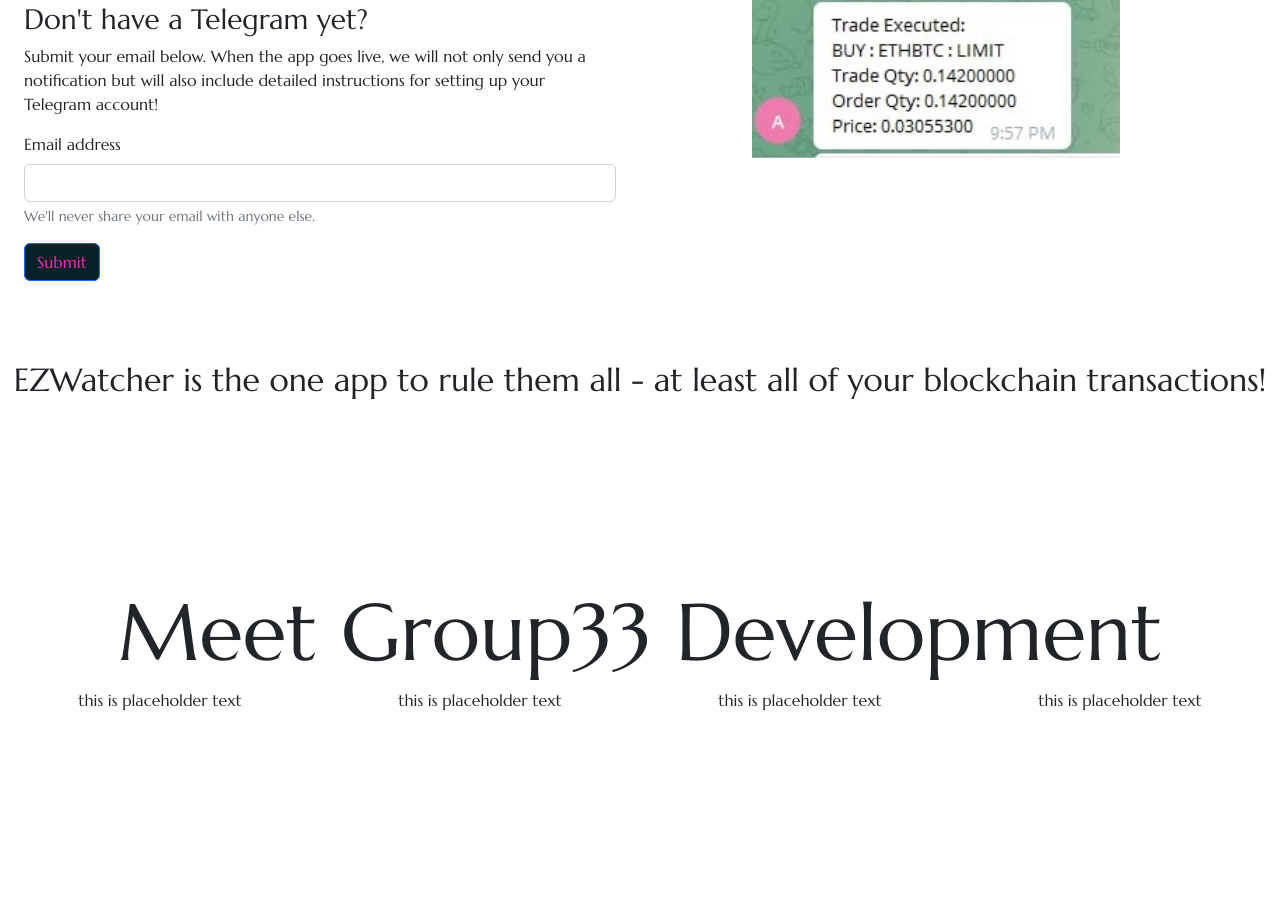
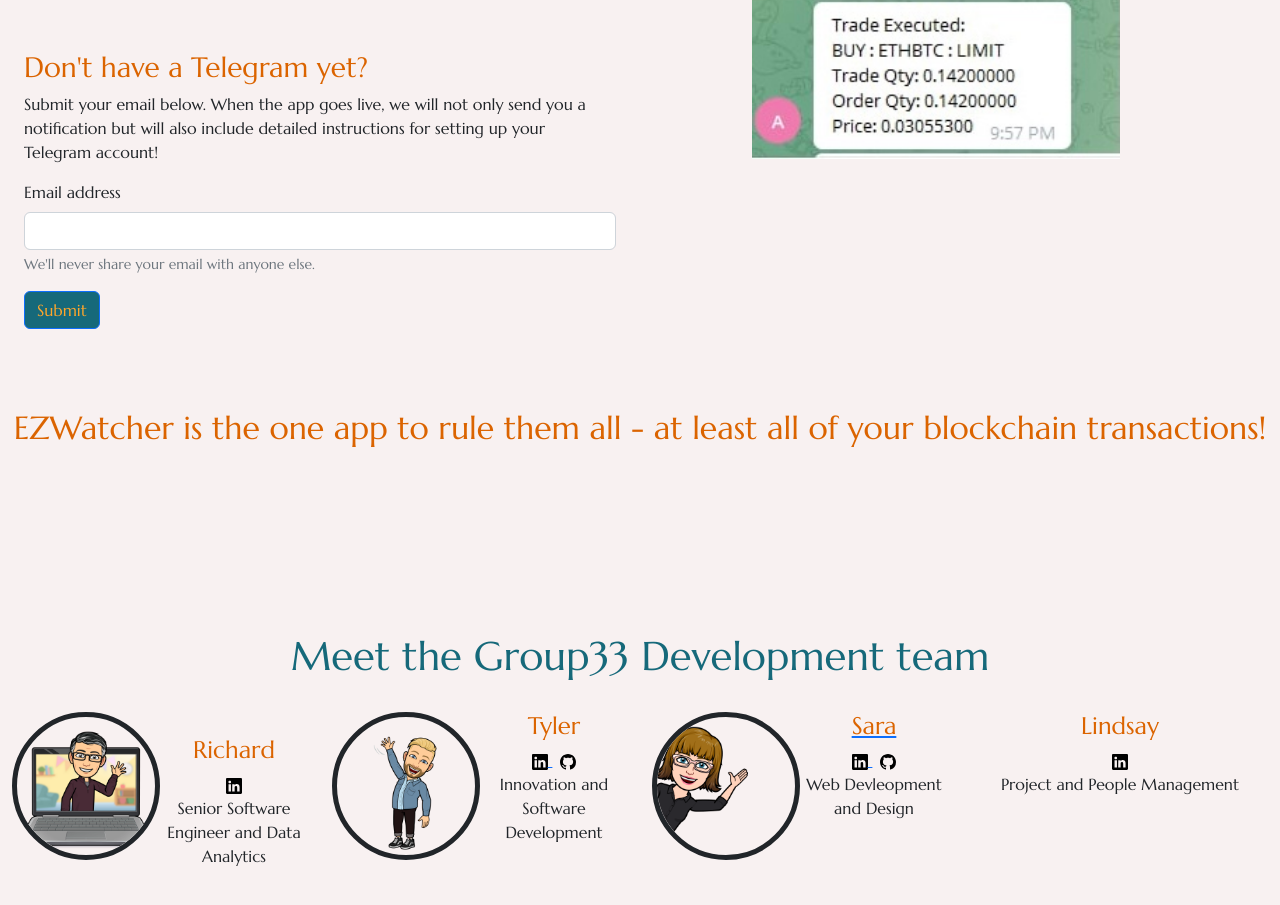
Before and after one commit to saralutes/G33Dev, a plain HTML site: page index.html in a window 1280 px wide. Shown: the part 963-1868 px from the top of the page. Before the commit the page ends 1811 px from the top, so only its background shows below. Drawn offline with nearby package versions, Linux system fonts and the light colour scheme.

Commit message:
update about and color palette

```diff
--- a/index.html
+++ b/index.html
@@ -45,9 +45,6 @@
                   <li><a class="dropdown-item" href="#">Something else here</a></li>
                 </ul>
               </li> -->
-              <li class="nav-item">
-                <a class="nav-link" href="#">Contact</a>
-              </li>
           </div>
         </div>
       </nav>
@@ -58,8 +55,10 @@
         <div class="container-fluid row">
           <div class="col-6 text-start ">
             <ul>
-              <li>Monitor your blockchain transactions across mulitple platforms via telegram - no more logging in to mulitple exchanges and wallets to know if your trade went through!</li>
+             <li>Monitor your blockchain transactions across mulitple platforms via telegram - no more logging in to mulitple exchanges and wallets to know if your trade went through!</li>
+             <br>
              <li>Safe and secure with read only access and notifications via telegram - no identifying information or email needed</li>
+             <br>
              <li>Subscribe during Consensus and be among the first to get access to the EZWatcher telegram app!</li>
             </ul>
             <form class="mid-container text-start" id="list">
@@ -105,23 +104,49 @@
     </div>
     <div id="contact" class="container-fluid btm-container">
       <div class="">
-        <h1 class="title">Meet Group33 Development</h1>
+        <h1 class="cntr">Meet the Group33 Development team</h1>
       </div>
+      <br>
       <div class="row">
         <div class="col-3">
-          <p>this is placeholder text</p>
-          <br>
-          <br>
-          <br>
+          <img src="" alt="">
+          <img class="hello-image" src="images/richard.png" alt="">
+          <h4>Richard</h4>
+          <a class="social-icon" href="https://www.linkedin.com/in/richardglenski/" target="_blank">
+            <img src="images/linkedin.svg" alt="">
+          </a>
+          <p>Senior Software Engineer and Data Analytics</p>
         </div>
         <div class="col-3">
-          <p>this is placeholder text</p>
+          <img class="hello-image" src="images/waving.png" alt="">
+          <h4>Tyler</h4>
+          <a class="social-icon" href="https://www.linkedin.com/in/tyler-glenski/" target="_blank">
+            <img src="images/linkedin.svg" alt="">
+          </a>
+          <a class="social-icon" href="https://github.com/TylerGlenski" target="_blank">
+            <img src="images/github.svg" alt="">
+          </a>
+          <p>Innovation and Software Development</p>
         </div>
         <div class="col-3">
-          <p>this is placeholder text</p>
+          <img class="hello-image" src="images/sara.png" alt="">
+          <a href="https://saralutes.github.io/Portfolio/" target="_blank">
+            <h4>Sara</h4>
+          </a>
+          <a class="social-icon" href="https://www.linkedin.com/in/sara-lutes/" target="_blank">
+            <img src="images/linkedin.svg" alt="">
+          </a>
+          <a class="social-icon" href="https://github.com/saralutes" target="_blank">
+            <img src="images/github.svg" alt="">
+          </a>
+          <p>Web Devleopment and Design</p>
         </div>
         <div class="col-3">
-          <p>this is placeholder text</p>
+          <h4>Lindsay</h4>
+          <a class="social-icon" href="https://www.linkedin.com/in/lindsay-glenski-946732232/" target="_blank">
+            <img src="images/linkedin.svg" alt="">
+          </a>
+          <p>Project and People Management</p>
         </div>
       </div>
 
--- a/styles.css
+++ b/styles.css
@@ -1,12 +1,22 @@
 /* change */
-body, html {
-    height: 100%;
+body {
+    background-color: #F8F1F1;
     font-family: 'marcellus', 'serif';
   }
 
 .title {
     font-size: 5rem;
+    color: #16697A;
 }
+
+h1 {
+    color:#16697A;
+}
+
+h3, h2, h4 {
+    color: #DB6400;
+}
+
 
 /* Images */
 
@@ -27,6 +37,27 @@ body, html {
     height: auto;
     padding: .5rem;
 }
+
+.hello-image {
+    width: 50%;
+    border: 5px solid;
+    border-radius: 100%;
+    /* background-color: #9764C7; */
+    float: left;
+    /* margin: 30px; */
+  }
+
+  .image-left {
+    float: left;
+  }
+
+  .image-right {
+    float: right;
+  }
+
+  .social-icon {
+      padding: .25rem;
+  }
 
 /* links, buttons, forms */
 
@@ -65,8 +96,8 @@ body, html {
 
 /* NavBar */
 .navbar, .nav-item, .nav-link, .navbar-brand, .btn {
-    color:  #ff26b9;
-    background-color: #072227 ;
+    color:  #FFA62B;
+    background-color: #16697A ;
 }
 
 .navbar-collapse {
@@ -75,14 +106,14 @@ body, html {
 }
 
 .nav-item:hover, .nav-link:hover, .navbar-brand:hover, .txt-link:hover, .btn:hover {
-    color: #ff26b9;
+    color: #FFA62B;
     text-shadow:
     0 0 7px #fff,
     0 0 10px #fff,
     0 0 21px #fff,
-    0 0 42px #ff26b9,
-    0 0 82px #ff26b9,
-    0 0 92px #ff26b9,
-    0 0 102px #ff26b9,
-    0 0 151px #ff26b9;
+    0 0 42px #FFA62B,
+    0 0 82px #FFA62B,
+    0 0 92px #FFA62B,
+    0 0 102px #FFA62B,
+    0 0 151px #FFA62B;
 }
```
Also changed, not shown: images/github.svg (added), images/linkedin.svg (added), images/richard.png (added), images/sara.png (added), images/waving.png (added).
